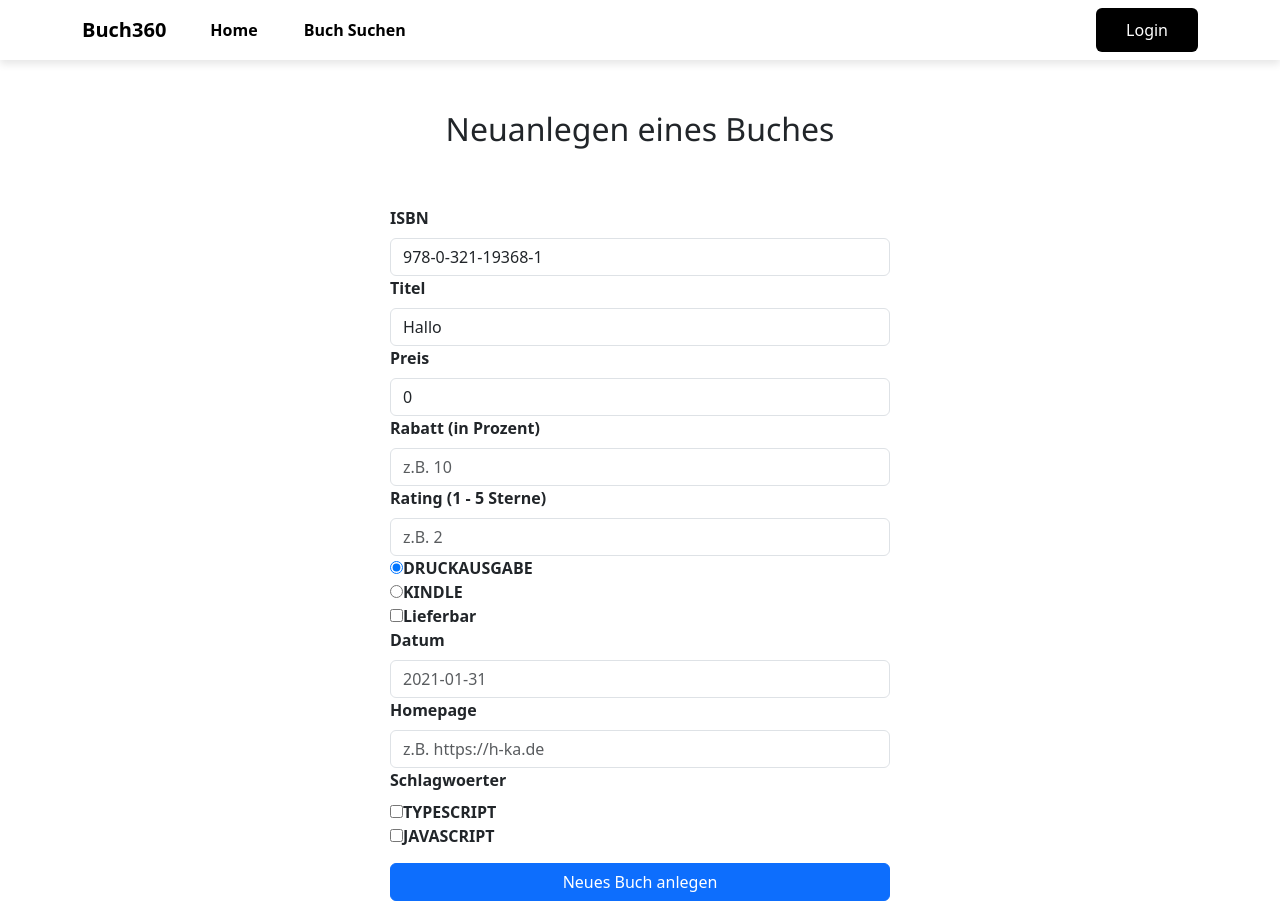
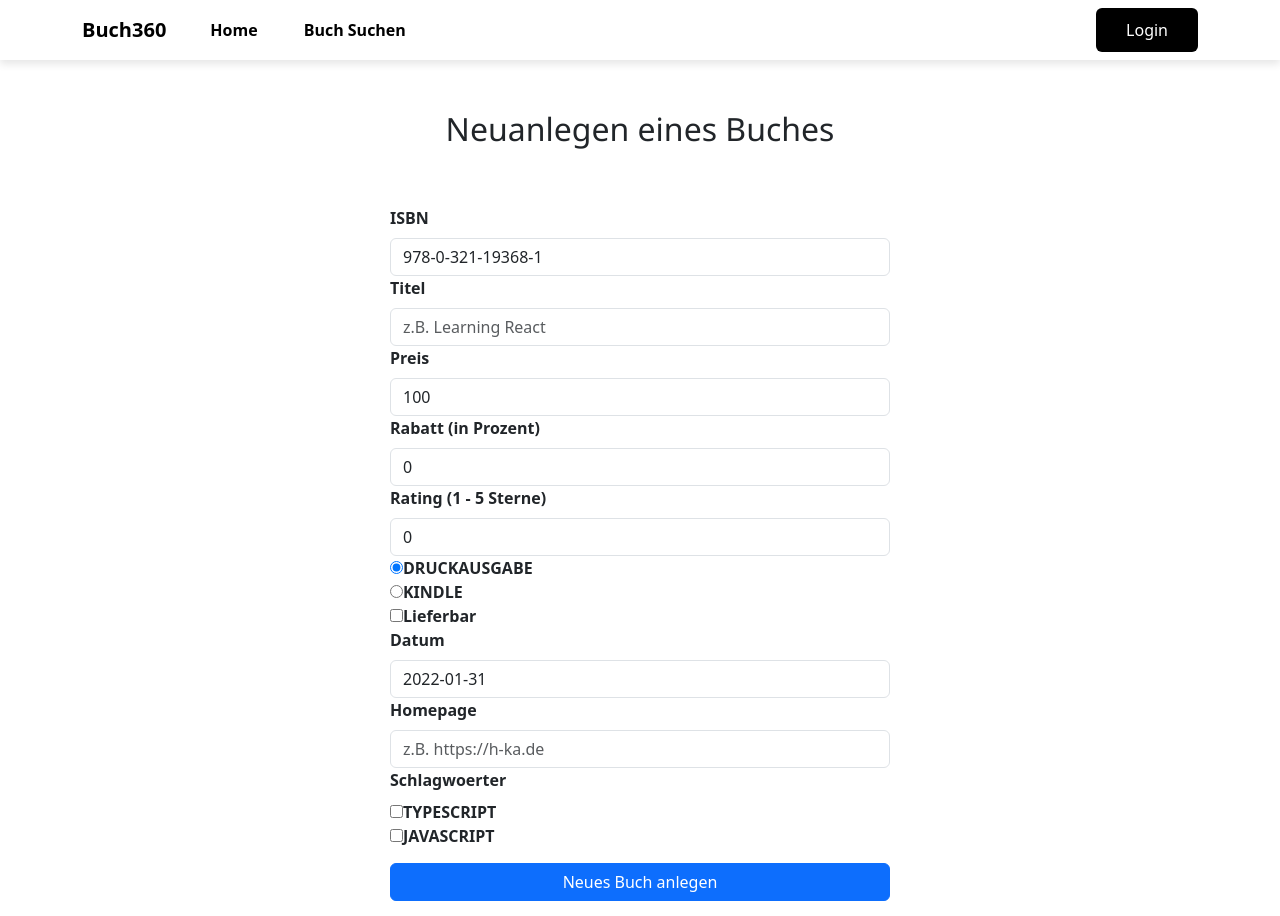
Before and after one commit to Atomfried13/swe_abgabe_2_webserver, a React (Vite) app: page /NeuesBuch in a window 1280 px wide. Built offline with nearby package versions, Linux system fonts and the light colour scheme.

Commit message:
weitere Componente + Überarbeitugnen
Isbn, Art, Titel Componente ausgelagert.

```diff
--- a/src/Controller/buch-mutation.ts
+++ b/src/Controller/buch-mutation.ts
@@ -8,6 +8,7 @@ export const mutation = async (buch: BuchDTO, token: string) => {
 	const authorization = { Authorization: token ? `Bearer ${token}` : '' };
 	try {
 		console.log('am anfang');
+		console.log(buch.titel);
 		const response = await axiosInstance.post(
 			'baseURL/graphql',
 			{
--- /dev/null
+++ b/src/pages/NeuesBuch/Art.component.tsx
@@ -0,0 +1,28 @@
+export interface ArtUebertragung {
+	setArt: React.Dispatch<React.SetStateAction<string>>;
+}
+
+export function Art(artUebertragung: ArtUebertragung) {
+	return (
+		<>
+			<input
+				type="radio"
+				id="DRUCKAUSGABE"
+				name="Art"
+				value="DRUCKAUSGABE"
+				defaultChecked
+				onChange={(event) => artUebertragung.setArt(event.target.value)}
+			/>
+			<label id="DRUCKAUSGABE">DRUCKAUSGABE</label>
+			<br />
+			<input
+				type="radio"
+				id="KINDLE"
+				name="Art"
+				value="KINDLE"
+				onChange={(event) => artUebertragung.setArt(event.target.value)}
+			/>
+			<label id="KINDLE">KINDLE</label>
+		</>
+	);
+}
--- /dev/null
+++ b/src/pages/NeuesBuch/Isbn.component.tsx
@@ -0,0 +1,23 @@
+import { Form } from 'react-bootstrap';
+
+export interface IsbnUebertragung {
+	isbn: string;
+	setIsbn: React.Dispatch<React.SetStateAction<string>>;
+}
+
+export function Isbn(isbnUebertragung: IsbnUebertragung) {
+	return (
+		<>
+			<Form.Label>ISBN</Form.Label>
+			<Form.Control
+				required
+				type="text"
+				placeholder="z.B. 0-0070-0644-6"
+				value={isbnUebertragung.isbn}
+				onChange={(event) =>
+					isbnUebertragung.setIsbn(event.target.value)
+				}
+			/>
+		</>
+	);
+}
--- a/src/pages/NeuesBuch/NeuesBuch.tsx
+++ b/src/pages/NeuesBuch/NeuesBuch.tsx
@@ -1,8 +1,6 @@
 /* eslint-disable eslint-comments/disable-enable-pair */
-/* eslint-disable @typescript-eslint/no-unsafe-call */
+/* eslint-disable @typescript-eslint/no-misused-promises */
 /* eslint-disable @typescript-eslint/no-unsafe-argument */
-/* eslint-disable @typescript-eslint/no-misused-promises */
-/* eslint-disable max-lines-per-function */
 import { useState, useContext } from 'react';
 import { Form, Button } from 'react-bootstrap';
 import './NeuesBuch.css';
@@ -15,26 +13,31 @@ import { Rating } from './Rating.component';
 import { Datum } from './Datum.component';
 import { Rabatt } from './Rabatt.component';
 import { Preis } from './Preis.component';
+import { Isbn } from './Isbn.component';
+import { Art } from './Art.component';
+import { Titel } from './Titel.component';
 
+// eslint-disable-next-line max-lines-per-function
 export function NeuesBuch() {
-	const [isbn, setISBN] = useState('978-0-321-19368-1');
-	const [titel, setTitel] = useState('Hallo');
-	const [rabatt, setRabatt] = useState<number | undefined>(undefined);
-	const [rating, setRating] = useState<number | undefined>(undefined);
-	const [art, setArt] = useState('DRUCKAUSGABE');
-	const [preis, setPreis] = useState<number>(0.0);
-	const [lieferbar, setLieferbar] = useState(false);
-	const [datum, setDatum] = useState('');
+	//TODO Werte die undefined sind auch offen lassen, andere Werte abprüfen ob gesetz wurden und leere Startwerte setzen.
+	//TODO Isbn stimmt noch was mit dem übertragen der Daten vom Formular nicht.
+	const [isbn, setIsbn] = useState<string>('978-0-321-19368-1');
+	const [titel, setTitel] = useState<string>('');
+	const [rabatt, setRabatt] = useState<number>(0.0);
+	const [rating, setRating] = useState<number>(0);
+	const [art, setArt] = useState<string>('DRUCKAUSGABE');
+	const [preis, setPreis] = useState<number>(100.0);
+	const [lieferbar, setLieferbar] = useState<boolean>(false);
+	//TODO Datum stimmt noch was mit dem übertragen der Daten vom Formular nicht.
+	const [datum, setDatum] = useState<string>('2022-01-31');
 	const [schlagwoerter, setSchlagwoerter] = useState<string[]>([]);
-	const [homepage, setHomepage] = useState('');
+	const [homepage, setHomepage] = useState<string>('');
+
 	const [showTable, setShowTable] = useState(false);
-
 	const [id, setID] = useState(null);
-
 	const { token } = useContext(AuthContext);
 
 	const handleCreateClick = async () => {
-		console.log(preis);
 		setID(
 			await mutation(
 				{
@@ -77,43 +80,12 @@ export function NeuesBuch() {
 					controlId="buch-anlegen"
 					className="buch-anlegen-form"
 				>
-					<Form.Label>ISBN</Form.Label>
-					<Form.Control
-						required
-						type="text"
-						placeholder="z.B. 0-0070-0644-6"
-						value={isbn}
-						onChange={(event) => setISBN(event.target.value)}
-					/>
-					<Form.Label>Titel</Form.Label>
-					<Form.Control
-						required
-						type="text"
-						placeholder="z.B. Learning React"
-						value={titel}
-						onChange={(event) => setTitel(event.target.value)}
-					/>
+					<Isbn isbn={isbn} setIsbn={setIsbn} />
+					<Titel titel={titel} setTitel={setTitel} />
 					<Preis preis={preis} setPreis={setPreis} />
 					<Rabatt rabatt={rabatt} setRabatt={setRabatt} />
 					<Rating rating={rating} setRating={setRating} />
-					<input
-						type="radio"
-						id="DRUCKAUSGABE"
-						name="Art"
-						value="DRUCKAUSGABE"
-						defaultChecked
-						onChange={(event) => setArt(event.target.value)}
-					/>
-					<label id="DRUCKAUSGABE">DRUCKAUSGABE</label>
-					<br />
-					<input
-						type="radio"
-						id="KINDLE"
-						name="Art"
-						value="KINDLE"
-						onChange={(event) => setArt(event.target.value)}
-					/>
-					<label id="KINDLE">KINDLE</label>
+					<Art setArt={setArt} />
 					<br />
 					<Lieferbar setLieferbar={setLieferbar} />
 					<br />
--- a/src/pages/NeuesBuch/Rabatt.component.tsx
+++ b/src/pages/NeuesBuch/Rabatt.component.tsx
@@ -1,8 +1,8 @@
 import { Form } from 'react-bootstrap';
 
 export interface RabattUebertragung {
-	rabatt: number | undefined;
-	setRabatt: React.Dispatch<React.SetStateAction<number | undefined>>;
+	rabatt: number;
+	setRabatt: React.Dispatch<React.SetStateAction<number>>;
 }
 
 export function Rabatt(rabattUebertragung: RabattUebertragung) {
--- a/src/pages/NeuesBuch/Rating.component.tsx
+++ b/src/pages/NeuesBuch/Rating.component.tsx
@@ -1,8 +1,8 @@
 import { Form } from 'react-bootstrap';
 
 export interface RatingUebertragung {
-	rating: number | undefined;
-	setRating: React.Dispatch<React.SetStateAction<number | undefined>>;
+	rating: number;
+	setRating: React.Dispatch<React.SetStateAction<number>>;
 }
 
 export function Rating(ratingUebertragung: RatingUebertragung) {
@@ -10,6 +10,7 @@ export function Rating(ratingUebertragung: RatingUebertragung) {
 		<>
 			<Form.Label>Rating (1 - 5 Sterne)</Form.Label>
 			<Form.Control
+				required
 				type=""
 				placeholder="z.B. 2"
 				value={ratingUebertragung.rating}
--- /dev/null
+++ b/src/pages/NeuesBuch/Titel.component.tsx
@@ -0,0 +1,23 @@
+import { Form } from 'react-bootstrap';
+
+export interface TitelUebertragung {
+	titel: string;
+	setTitel: React.Dispatch<React.SetStateAction<string>>;
+}
+
+export function Titel(titelUebertragung: TitelUebertragung) {
+	return (
+		<>
+			<Form.Label>Titel</Form.Label>
+			<Form.Control
+				required
+				type="text"
+				placeholder="z.B. Learning React"
+				value={titelUebertragung.titel}
+				onChange={(event) =>
+					titelUebertragung.setTitel(event.target.value)
+				}
+			/>
+		</>
+	);
+}
```
